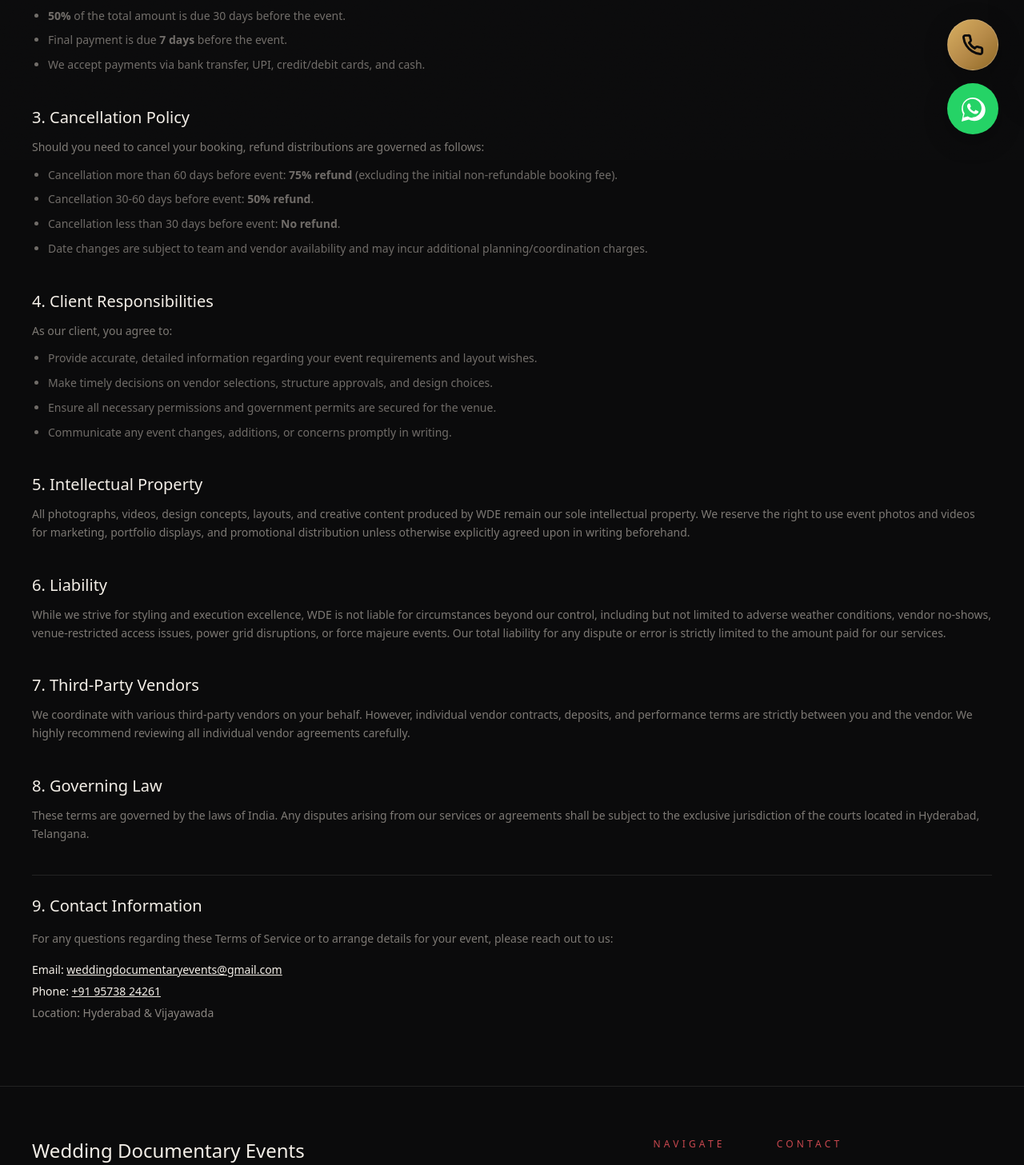
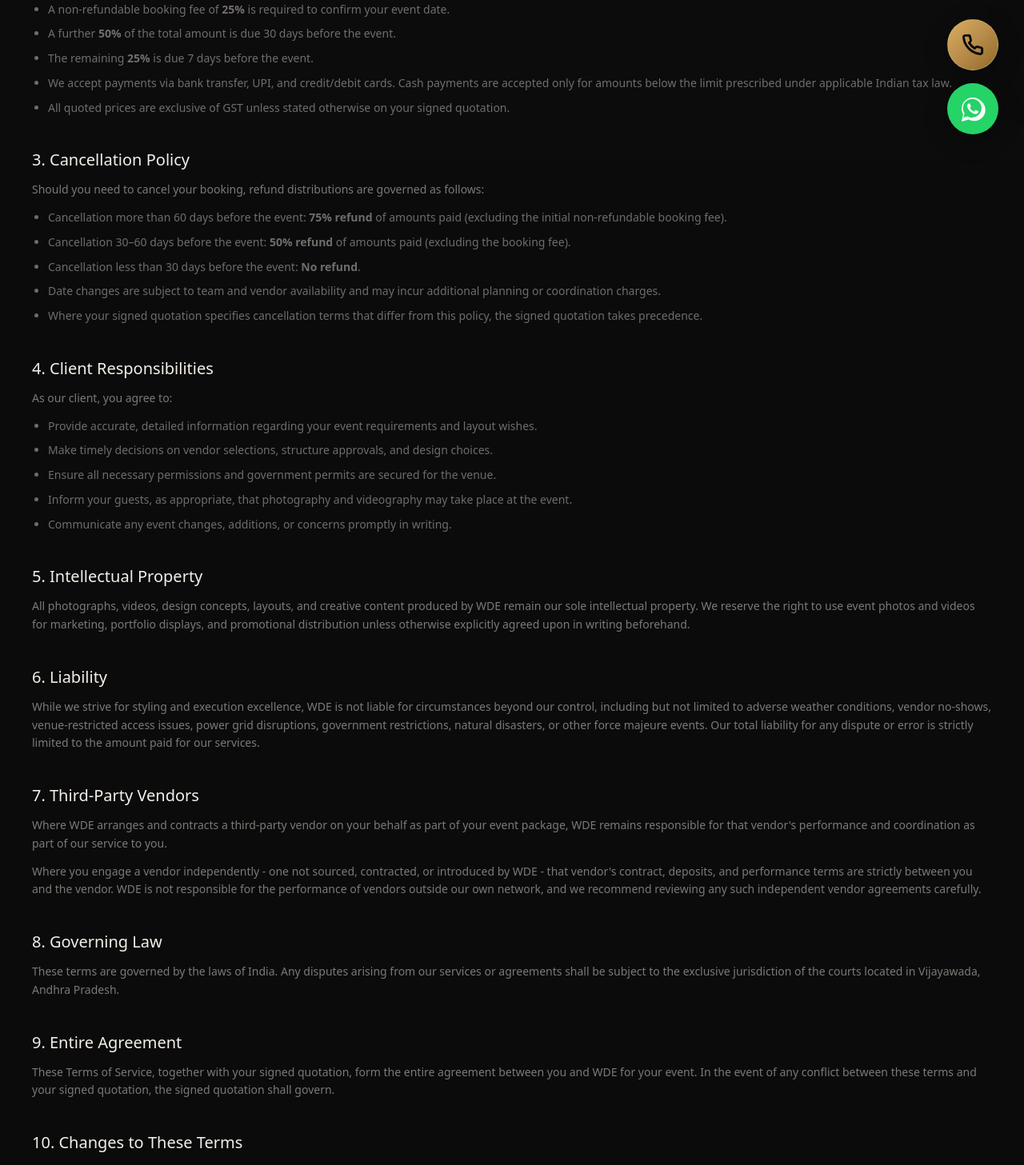
Before and after one commit to aaron-dnd/wde, a Next.js app: page /terms in a window 1280 px wide. Shown: the part 600-2057 px from the top of the page at 80% size. Built offline with nearby package versions, Linux system fonts and the light colour scheme.

Commit message:
Updated Terms & Conditions

```diff
--- a/app/terms/page.tsx
+++ b/app/terms/page.tsx
@@ -22,7 +22,7 @@ export default function TermsPage() {
           <section className="space-y-3">
             <h2 className="font-display text-xl text-cream">1. Services Offered</h2>
             <p>
-              WDE provides comprehensive event planning and management services including wedding planning, photography & videography, décor & styling, catering coordination, entertainment booking, and corporate event management in Hyderabad and surrounding areas.
+              WDE provides décor and event production services, including wedding decoration, destination weddings, engagement and proposal styling, birthday decoration, housewarming décor and ceremony setup, private parties, corporate events, concerts and live shows, fashion shows, DJ nights, cultural festivals, and movie promotions. We are based in Vijayawada, Andhra Pradesh, and serve clients across the region, including destination events elsewhere in India by arrangement.
             </p>
           </section>
 
@@ -34,9 +34,10 @@ export default function TermsPage() {
             </p>
             <ul className="list-disc pl-5 space-y-2 text-stone/80">
               <li>A non-refundable booking fee of <strong>25%</strong> is required to confirm your event date.</li>
-              <li><strong>50%</strong> of the total amount is due 30 days before the event.</li>
-              <li>Final payment is due <strong>7 days</strong> before the event.</li>
-              <li>We accept payments via bank transfer, UPI, credit/debit cards, and cash.</li>
+              <li>A further <strong>50%</strong> of the total amount is due 30 days before the event.</li>
+              <li>The remaining <strong>25%</strong> is due 7 days before the event.</li>
+              <li>We accept payments via bank transfer, UPI, and credit/debit cards. Cash payments are accepted only for amounts below the limit prescribed under applicable Indian tax law.</li>
+              <li>All quoted prices are exclusive of GST unless stated otherwise on your signed quotation.</li>
             </ul>
           </section>
 
@@ -47,10 +48,11 @@ export default function TermsPage() {
               Should you need to cancel your booking, refund distributions are governed as follows:
             </p>
             <ul className="list-disc pl-5 space-y-2 text-stone/80">
-              <li>Cancellation more than 60 days before event: <strong>75% refund</strong> (excluding the initial non-refundable booking fee).</li>
-              <li>Cancellation 30-60 days before event: <strong>50% refund</strong>.</li>
-              <li>Cancellation less than 30 days before event: <strong>No refund</strong>.</li>
-              <li>Date changes are subject to team and vendor availability and may incur additional planning/coordination charges.</li>
+              <li>Cancellation more than 60 days before the event: <strong>75% refund</strong> of amounts paid (excluding the initial non-refundable booking fee).</li>
+              <li>Cancellation 30–60 days before the event: <strong>50% refund</strong> of amounts paid (excluding the booking fee).</li>
+              <li>Cancellation less than 30 days before the event: <strong>No refund</strong>.</li>
+              <li>Date changes are subject to team and vendor availability and may incur additional planning or coordination charges.</li>
+              <li>Where your signed quotation specifies cancellation terms that differ from this policy, the signed quotation takes precedence.</li>
             </ul>
           </section>
 
@@ -64,6 +66,7 @@ export default function TermsPage() {
               <li>Provide accurate, detailed information regarding your event requirements and layout wishes.</li>
               <li>Make timely decisions on vendor selections, structure approvals, and design choices.</li>
               <li>Ensure all necessary permissions and government permits are secured for the venue.</li>
+              <li>Inform your guests, as appropriate, that photography and videography may take place at the event.</li>
               <li>Communicate any event changes, additions, or concerns promptly in writing.</li>
             </ul>
           </section>
@@ -80,15 +83,18 @@ export default function TermsPage() {
           <section className="space-y-3">
             <h2 className="font-display text-xl text-cream">6. Liability</h2>
             <p>
-              While we strive for styling and execution excellence, WDE is not liable for circumstances beyond our control, including but not limited to adverse weather conditions, vendor no-shows, venue-restricted access issues, power grid disruptions, or force majeure events. Our total liability for any dispute or error is strictly limited to the amount paid for our services.
+              While we strive for styling and execution excellence, WDE is not liable for circumstances beyond our control, including but not limited to adverse weather conditions, vendor no-shows, venue-restricted access issues, power grid disruptions, government restrictions, natural disasters, or other force majeure events. Our total liability for any dispute or error is strictly limited to the amount paid for our services.
             </p>
           </section>
 
-          {/* Section 7 */}
+        {/* Section 7 */}
           <section className="space-y-3">
             <h2 className="font-display text-xl text-cream">7. Third-Party Vendors</h2>
             <p>
-              We coordinate with various third-party vendors on your behalf. However, individual vendor contracts, deposits, and performance terms are strictly between you and the vendor. We highly recommend reviewing all individual vendor agreements carefully.
+              Where WDE arranges and contracts a third-party vendor on your behalf as part of your event package, WDE remains responsible for that vendor&apos;s performance and coordination as part of our service to you.
+            </p>
+            <p>
+              Where you engage a vendor independently - one not sourced, contracted, or introduced by WDE - that vendor&apos;s contract, deposits, and performance terms are strictly between you and the vendor. WDE is not responsible for the performance of vendors outside our own network, and we recommend reviewing any such independent vendor agreements carefully.
             </p>
           </section>
 
@@ -96,13 +102,29 @@ export default function TermsPage() {
           <section className="space-y-3">
             <h2 className="font-display text-xl text-cream">8. Governing Law</h2>
             <p>
-              These terms are governed by the laws of India. Any disputes arising from our services or agreements shall be subject to the exclusive jurisdiction of the courts located in Hyderabad, Telangana.
+              These terms are governed by the laws of India. Any disputes arising from our services or agreements shall be subject to the exclusive jurisdiction of the courts located in Vijayawada, Andhra Pradesh.
             </p>
           </section>
 
           {/* Section 9 */}
+          <section className="space-y-3">
+            <h2 className="font-display text-xl text-cream">9. Entire Agreement</h2>
+            <p>
+              These Terms of Service, together with your signed quotation, form the entire agreement between you and WDE for your event. In the event of any conflict between these terms and your signed quotation, the signed quotation shall govern.
+            </p>
+          </section>
+
+          {/* Section 10 */}
+          <section className="space-y-3">
+            <h2 className="font-display text-xl text-cream">10. Changes to These Terms</h2>
+            <p>
+              We may update these Terms of Service from time to time to reflect changes in our services or legal requirements. The &quot;Last Updated&quot; date above will reflect the most recent revision. Continued use of our services after changes are posted constitutes acceptance of the updated terms.
+            </p>
+          </section>
+
+          {/* Section 11 */}
           <section className="space-y-4 pt-6 border-t border-cream/10">
-            <h2 className="font-display text-xl text-cream">9. Contact Information</h2>
+            <h2 className="font-display text-xl text-cream">11. Contact Information</h2>
             <p>
               For any questions regarding these Terms of Service or to arrange details for your event, please reach out to us:
             </p>
@@ -119,7 +141,7 @@ export default function TermsPage() {
                   +91 95738 24261
                 </a>
               </li>
-              <li className="text-stone">Location: Hyderabad & Vijayawada</li>
+              <li className="text-stone">Location: Vijayawada, Andhra Pradesh</li>
             </ul>
           </section>
         </div>
```
